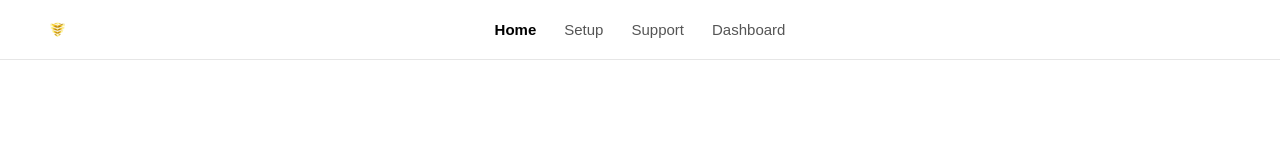
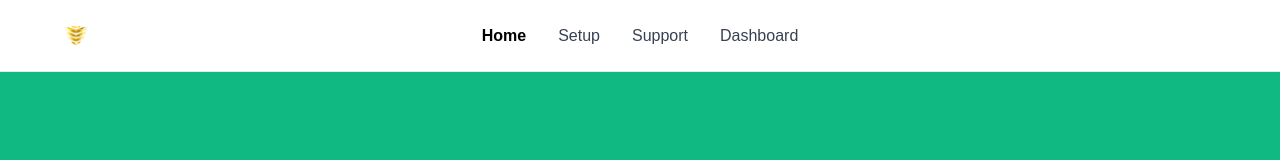
Before and after one commit to SACHINNXD/SecurityMax, a plain HTML site: page index.html in a window 1280 px wide. Drawn offline with Linux system fonts and the light colour scheme.

Commit message:
Update style.css

```diff
--- a/css/style.css
+++ b/css/style.css
@@ -5,13 +5,14 @@
     font-family: Arial, Helvetica, sans-serif;
 }
 
+/* Page background */
 body {
-    background: #ffffff;
+    background: #10b981; /* Emerald Green */
 }
 
 /* Navbar */
 .navbar {
-    height: 60px;
+    height: 72px;
     width: 100%;
     background: #ffffff;
     border-bottom: 1px solid #e6e6e6;
@@ -19,12 +20,13 @@ body {
     align-items: center;
     justify-content: center;
     position: relative;
-    padding: 0 32px;
+    padding: 0 40px;
 }
 
+/* Logo (top-left) */
 .nav-logo {
     position: absolute;
-    left: 32px;
+    left: 40px;
     top: 50%;
     transform: translateY(-50%);
     display: flex;
@@ -32,21 +34,23 @@ body {
 }
 
 .nav-logo img {
-    max-height: 34px;   /* HARD LIMIT — prevents overflow */
+    height: 48px;          /* GOOD, VISIBLE SIZE */
     width: auto;
     display: block;
 }
 
+/* Navigation links */
 .nav-links {
     list-style: none;
     display: flex;
-    gap: 28px;
+    gap: 32px;
 }
 
 .nav-links a {
     text-decoration: none;
-    color: #555;
-    font-size: 15px;
+    color: #374151;
+    font-size: 16px;
+    font-weight: 500;
     transition: color 0.2s ease;
 }
 
@@ -56,9 +60,10 @@ body {
 
 .nav-links a.active {
     color: #000;
-    font-weight: 600;
+    font-weight: 700;
 }
 
+/* Page body spacing */
 main {
-    min-height: calc(100vh - 60px);
+    min-height: calc(100vh - 72px);
 }
```
